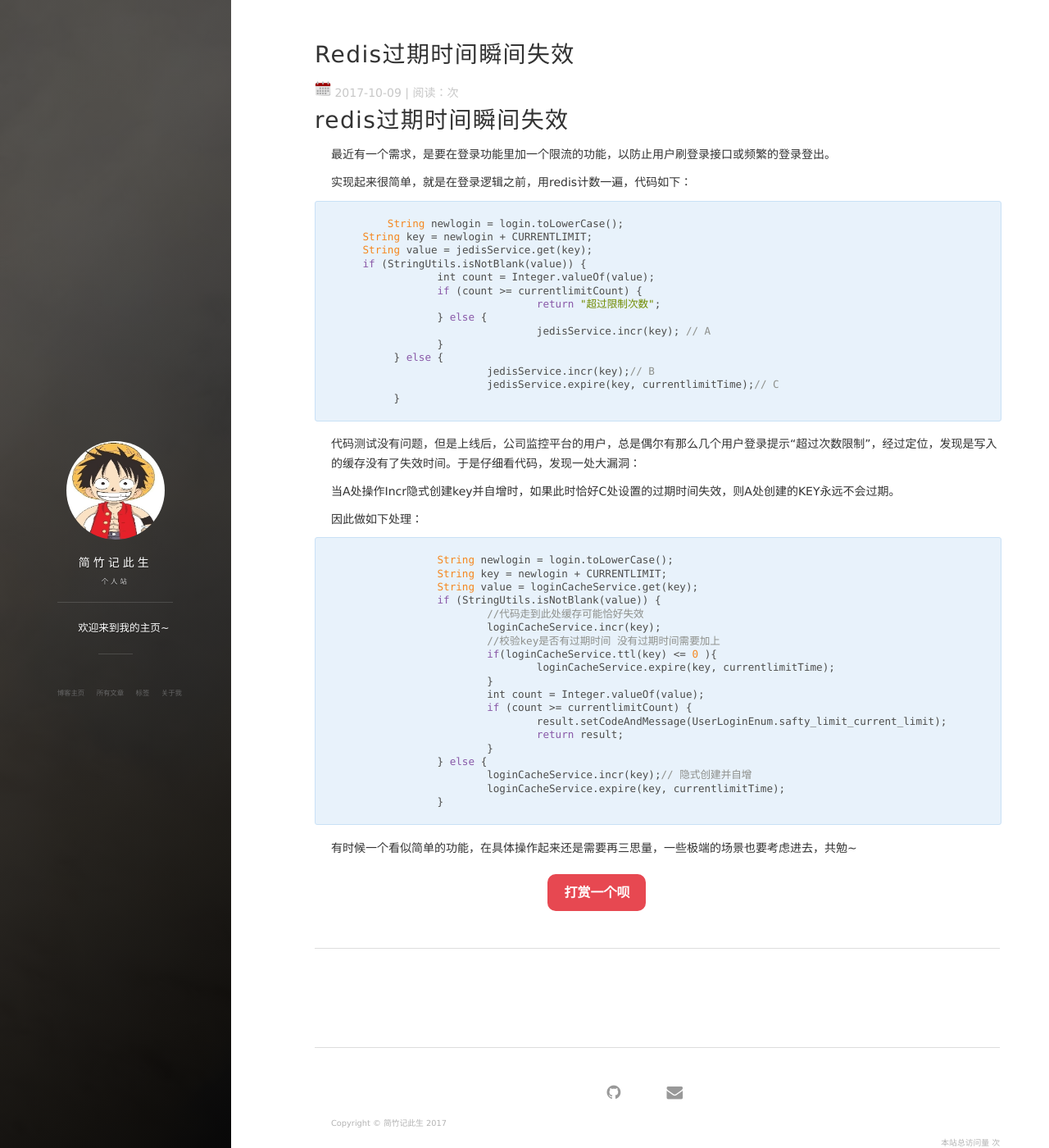
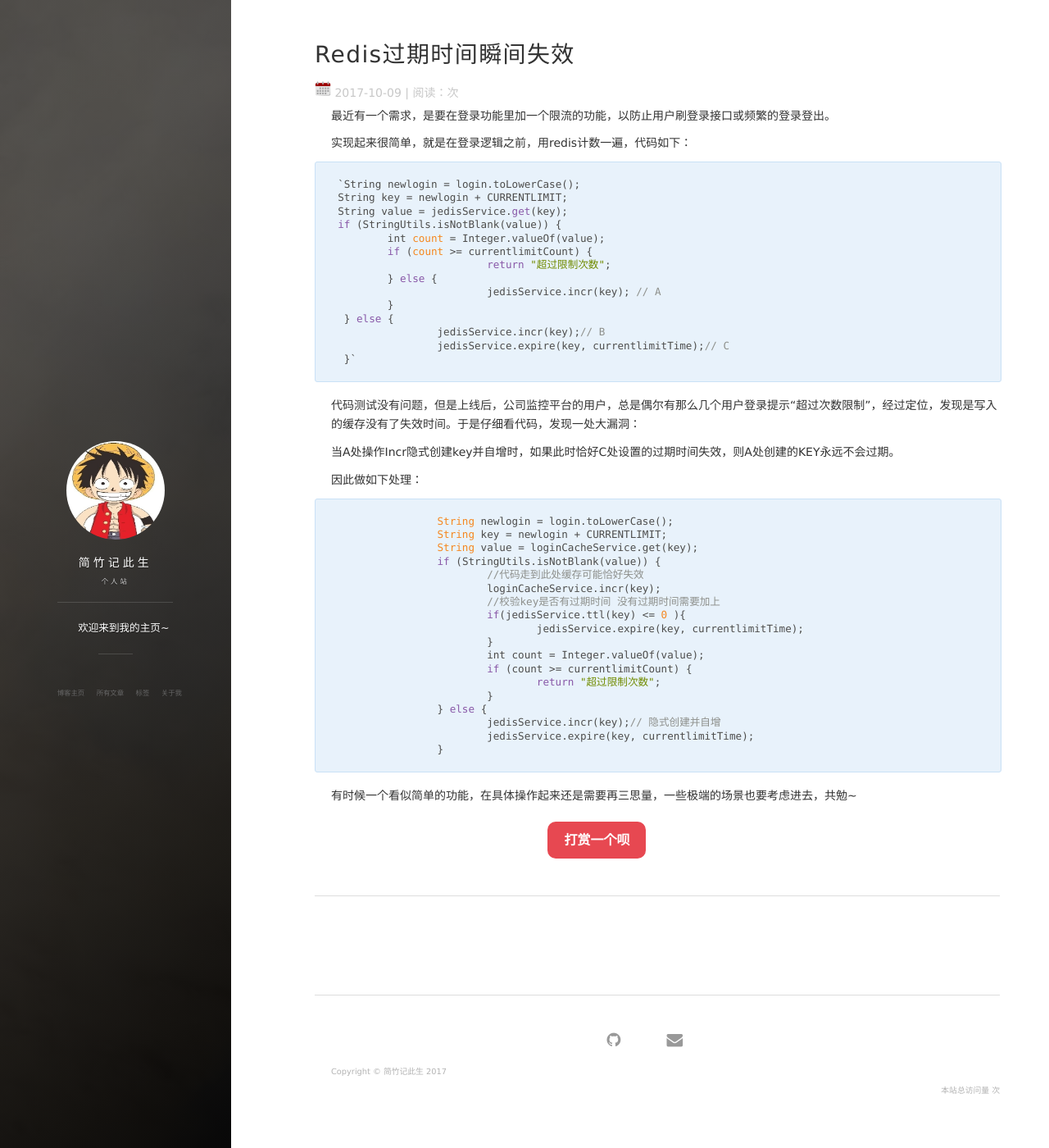
Before and after one commit to 1cming/1cming.github.io, a Jekyll site: the page built from _posts/2017-10-09-redis过期时间瞬间失效.md, in a window 1280 px wide and 1400 px high. Shown: the whole window at 82% size. Built offline with Jekyll 4.4.1, drawn with Linux system fonts in a browser that asks for light colours; nearby versions of some CDN libraries; our own code applies the rules of GitHub Pages for plain Markdown files; comment, search, counter and statistics services are not loaded.

Commit message:
redis问题记录

````diff
--- a/_posts/2017-10-09-redis过期时间瞬间失效.md
+++ b/_posts/2017-10-09-redis过期时间瞬间失效.md
@@ -1,25 +1,24 @@
-# redis过期时间瞬间失效
-
 最近有一个需求，是要在登录功能里加一个限流的功能，以防止用户刷登录接口或频繁的登录登出。
 
 实现起来很简单，就是在登录逻辑之前，用redis计数一遍，代码如下：
 
 ```java
-	String newlogin = login.toLowerCase();
-    String key = newlogin + CURRENTLIMIT;
-    String value = jedisService.get(key);
-    if (StringUtils.isNotBlank(value)) {
-		int count = Integer.valueOf(value);
-		if (count >= currentlimitCount) {
-				return "超过限制次数";
-		} else {
-				jedisService.incr(key); // A
-		}
-	 } else {
-			jedisService.incr(key);// B
-			jedisService.expire(key, currentlimitTime);// C
-	 }
+`String newlogin = login.toLowerCase();
+String key = newlogin + CURRENTLIMIT;
+String value = jedisService.get(key);
+if (StringUtils.isNotBlank(value)) {
+	int count = Integer.valueOf(value);
+	if (count >= currentlimitCount) {
+			return "超过限制次数";
+	} else {
+			jedisService.incr(key); // A
+	}
+ } else {
+		jedisService.incr(key);// B
+		jedisService.expire(key, currentlimitTime);// C
+ }`
 ```
+
 
 代码测试没有问题，但是上线后，公司监控平台的用户，总是偶尔有那么几个用户登录提示“超过次数限制”，经过定位，发现是写入的缓存没有了失效时间。于是仔细看代码，发现一处大漏洞：
 
@@ -35,17 +34,16 @@
 			//代码走到此处缓存可能恰好失效
 			loginCacheService.incr(key);
 			//校验key是否有过期时间 没有过期时间需要加上
-			if(loginCacheService.ttl(key) <= 0 ){
-				loginCacheService.expire(key, currentlimitTime);
+			if(jedisService.ttl(key) <= 0 ){
+				jedisService.expire(key, currentlimitTime);
 			}
 			int count = Integer.valueOf(value);
 			if (count >= currentlimitCount) {
-				result.setCodeAndMessage(UserLoginEnum.safty_limit_current_limit);
-				return result;
+				return "超过限制次数";
 			}
 		} else {
-			loginCacheService.incr(key);// 隐式创建并自增
-			loginCacheService.expire(key, currentlimitTime);
+			jedisService.incr(key);// 隐式创建并自增
+			jedisService.expire(key, currentlimitTime);
 		}
 ```
 有时候一个看似简单的功能，在具体操作起来还是需要再三思量，一些极端的场景也要考虑进去，共勉~
````
